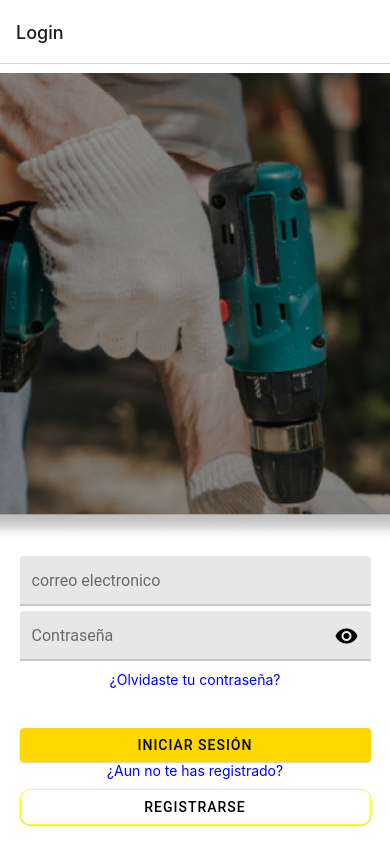
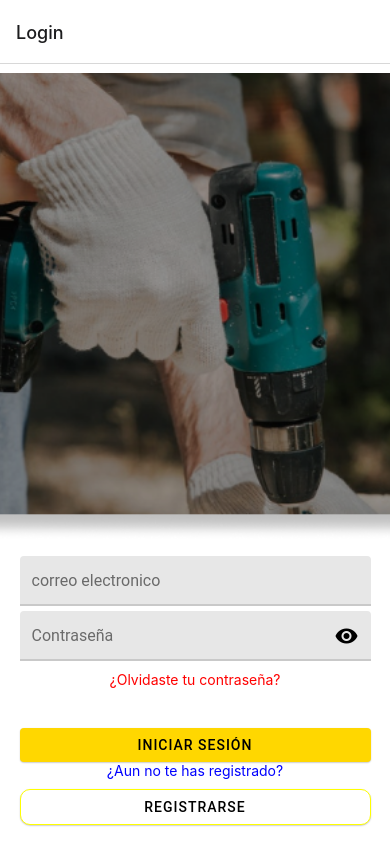
Before and after one commit to dadoAce/app-react, a React Native app: screen /Login in a window 390 px wide. Built offline with nearby package versions, Linux system fonts and the light colour scheme.

Commit message:
Cambio de prueba
asdadasdad

```diff
--- a/screen/login/login.js
+++ b/screen/login/login.js
@@ -34,7 +34,7 @@ export default function Login({navigation}) {
                 right={<TextInput.Icon name="eye"/>
             }
             />
-             <Text style={{color: 'blue',marginBottom: 40}}
+             <Text style={{color: 'red',marginBottom: 40}}
                    onPress={() => Linking.openURL('http://google.com')}>
                    ¿Olvidaste tu contraseña?
              </Text>
```
